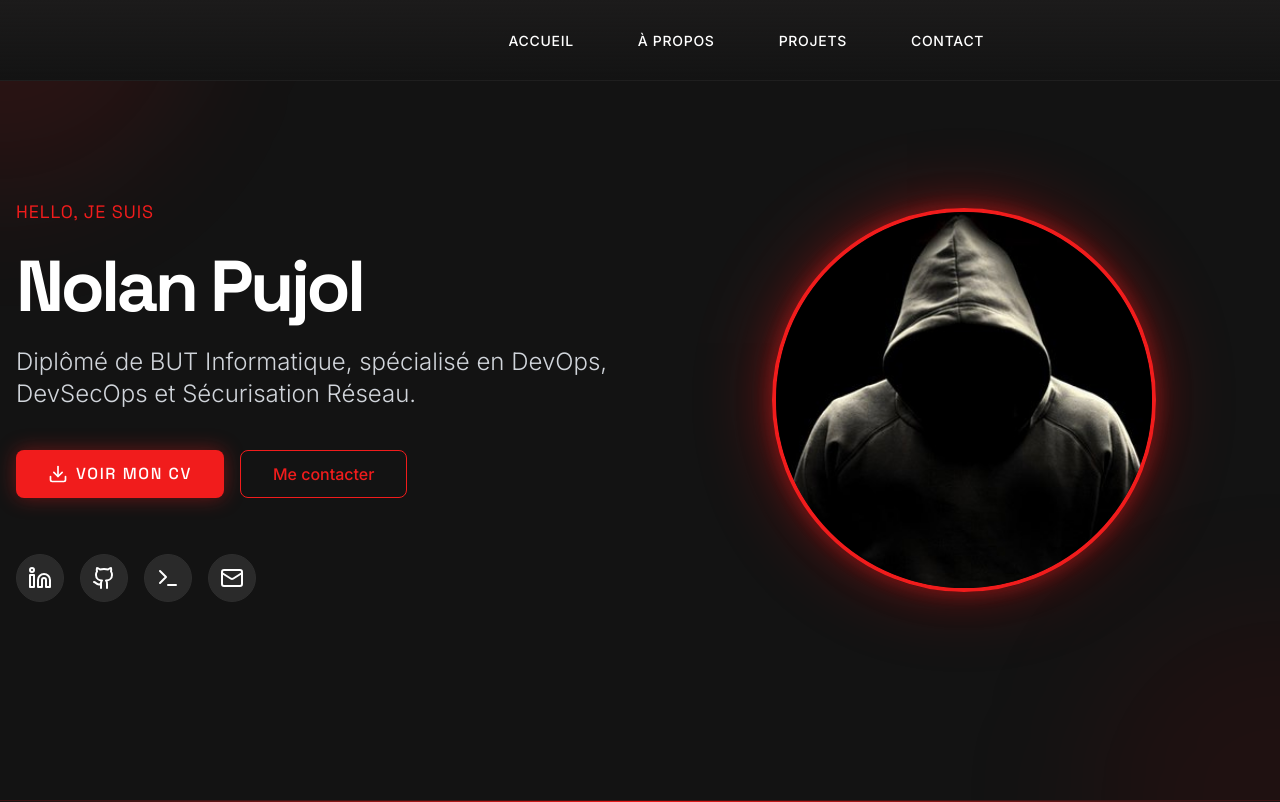
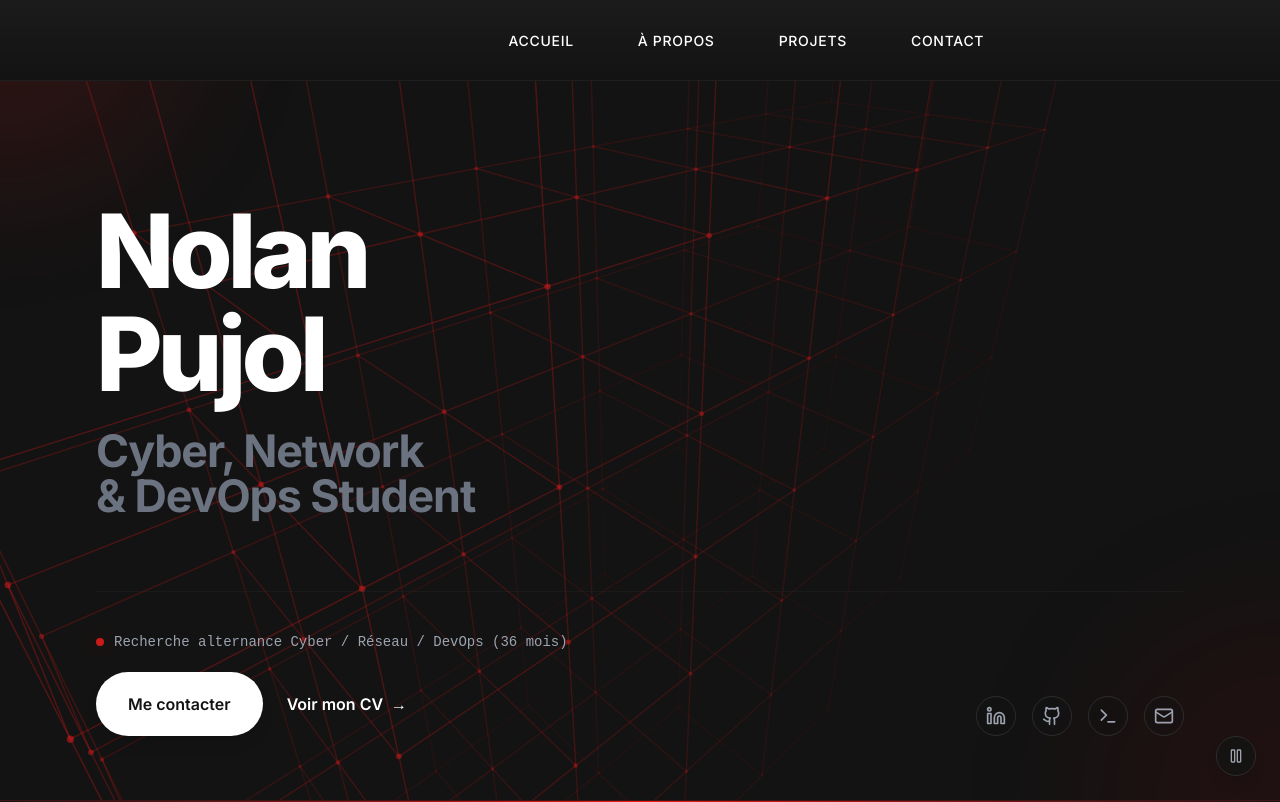
Before and after one commit to Cern667/portfolio_nolan, a Next.js app: page / in a window 1280 px wide. Shown: the top 802 px of the page. Built offline with nearby package versions, Linux system fonts and the light colour scheme.

Commit message:
fix: resolved Vercel build error and updated project filter buttons to match theme

```diff
--- a/app/about/page.tsx
+++ b/app/about/page.tsx
@@ -6,7 +6,7 @@ import Image from "next/image";
 
 export default function About() {
   return (
-    <div className="min-h-screen bg-primary-black text-primary-white selection:bg-primary-kaliRed/20 selection:text-primary-kaliRed pt-24">
+    <div className="min-h-screen bg-transparent text-primary-white selection:bg-primary-kaliRed/20 selection:text-primary-kaliRed pt-24">
       <main className="max-w-screen-2xl mx-auto px-8 py-16">
         {/* Hero Section */}
         <header className="mb-32">
--- a/app/contact/page.tsx
+++ b/app/contact/page.tsx
@@ -6,7 +6,7 @@ import Image from "next/image";
 
 export default function Contact() {
   return (
-    <div className="min-h-screen bg-primary-black text-primary-white flex flex-col pt-24">
+    <div className="min-h-screen bg-transparent text-primary-white flex flex-col pt-24">
       <main className="flex-grow max-w-screen-2xl mx-auto px-8 py-16 w-full">
         {/* Hero Section / Editorial Header */}
         <section className="mb-20 ml-0 md:ml-20 max-w-3xl">
--- a/app/layout.tsx
+++ b/app/layout.tsx
@@ -3,6 +3,7 @@ import { Inter, Space_Grotesk } from "next/font/google";
 import "./globals.css";
 import Header from "@/components/Header";
 import Footer from "@/components/Footer";
+import Cyber3DBackground from "@/components/Cyber3DBackground";
 
 const inter = Inter({ subsets: ["latin"], variable: "--font-inter" });
 const spaceGrotesk = Space_Grotesk({
@@ -31,9 +32,10 @@ export default function RootLayout({
 }) {
   return (
     <html lang="fr" className={`${inter.variable} ${spaceGrotesk.variable}`}>
-      <body className="antialiased">
+      <body className="antialiased relative min-h-screen bg-primary-black text-primary-white">
+        <Cyber3DBackground />
         <Header />
-        <main className="min-h-screen">{children}</main>
+        <main className="min-h-screen relative z-10">{children}</main>
         <Footer />
       </body>
     </html>
--- a/app/page.tsx
+++ b/app/page.tsx
@@ -1,117 +1,90 @@
 "use client";
 
 import { motion } from "framer-motion";
-import Image from "next/image";
 import Link from "next/link";
-import { Download, Github, Linkedin, Mail, Terminal } from "lucide-react";
+import { Github, Linkedin, Mail, Terminal } from "lucide-react";
 import { Button } from "@/components/ui/button";
 
 export default function Home() {
   return (
-    <div className="relative min-h-screen flex items-center justify-center overflow-hidden bg-primary-black">
+    <div className="relative min-h-screen flex flex-col justify-between bg-transparent pt-32 pb-16 px-6 md:px-20 lg:px-24">
       {/* Animated background elements */}
-      <div className="absolute inset-0 overflow-hidden">
+      <div className="absolute inset-0 overflow-hidden pointer-events-none">
         <div className="absolute w-96 h-96 -top-48 -left-48 bg-primary-kaliRed/10 rounded-full blur-3xl" />
         <div className="absolute w-96 h-96 -bottom-48 -right-48 bg-primary-burgundy/10 rounded-full blur-3xl" />
       </div>
 
-      <div className="container mx-auto px-4 py-20 relative z-10">
-        <div className="grid lg:grid-cols-2 gap-12 items-center">
-          {/* Left side - Text content */}
-          <motion.div
-            initial={{ opacity: 0, x: -50 }}
-            animate={{ opacity: 1, x: 0 }}
+      {/* Main Text Content (Centered vertically in the remaining space) */}
+      <div className="flex-grow flex flex-col justify-center my-auto relative z-10">
+        <div className="space-y-6">
+          <motion.h1
+            initial={{ opacity: 0, y: 30 }}
+            animate={{ opacity: 1, y: 0 }}
             transition={{ duration: 0.8, ease: "easeOut" }}
-            className="space-y-6"
+            className="text-7xl sm:text-8xl md:text-[8vw] font-extrabold text-primary-white tracking-tighter leading-[0.85] font-sans"
           >
-            <motion.p
-              initial={{ opacity: 0 }}
-              animate={{ opacity: 1 }}
-              transition={{ delay: 0.2 }}
-              className="text-primary-kaliRed text-lg font-headline tracking-wider uppercase"
-            >
-              Hello, Je suis
-            </motion.p>
-
-            <motion.h1
-              initial={{ opacity: 0, y: 20 }}
-              animate={{ opacity: 1, y: 0 }}
-              transition={{ delay: 0.4 }}
-              className="text-5xl md:text-7xl font-bold text-primary-white font-headline tracking-tighter"
-            >
-              Nolan Pujol
+            Nolan<br />Pujol
           </motion.h1>
 
-            <motion.p
-              initial={{ opacity: 0, y: 20 }}
+          <motion.h2
+            initial={{ opacity: 0, y: 30 }}
             animate={{ opacity: 1, y: 0 }}
-              transition={{ delay: 0.6 }}
-              className="text-xl md:text-2xl text-gray-300 font-light leading-relaxed"
+            transition={{ duration: 0.8, ease: "easeOut", delay: 0.15 }}
+            className="text-4xl sm:text-5xl md:text-[3.5vw] font-bold text-gray-500 tracking-tight leading-[0.95] font-sans"
           >
-              Diplômé de BUT Informatique, spécialisé en DevOps, DevSecOps et Sécurisation Réseau.
-            </motion.p>
+            Cyber, Network<br />& DevOps Student
+          </motion.h2>
+        </div>
+      </div>
 
+      {/* Footer Area (Status + Actions on the left, Socials on the right) */}
+      <div className="relative z-10 flex flex-col md:flex-row justify-between items-start md:items-end gap-8 pt-10 border-t border-primary-grayBorder/30">
+        {/* Left Side: Status Dot + Pill buttons */}
         <motion.div
           initial={{ opacity: 0, y: 20 }}
           animate={{ opacity: 1, y: 0 }}
-              transition={{ delay: 0.8 }}
-              className="flex gap-4 pt-4"
+          transition={{ duration: 0.6, delay: 0.3 }}
+          className="space-y-5"
         >
+          <div className="flex items-center gap-2.5 text-gray-400 font-mono text-xs md:text-sm">
+            <span className="w-2 h-2 rounded-full bg-primary-kaliRed animate-pulse shadow-glow-red" />
+            <span>Recherche alternance Cyber / Réseau / DevOps (36 mois)</span>
+          </div>
+
+          <div className="flex flex-wrap items-center gap-6">
             <Button
               asChild
               size="lg"
-                className="bg-primary-kaliRed hover:bg-primary-redDark text-white shadow-glow-red font-headline uppercase tracking-widest"
+              className="bg-primary-white hover:bg-gray-200 text-primary-black font-semibold rounded-full px-8 py-5 h-auto text-sm md:text-base transition-all duration-300 shadow-lg"
             >
-                <Link href="/cv/cv_nolan_pujol.pdf" target="_blank" rel="noopener noreferrer">
-                  <Download className="mr-2 h-5 w-5" />
-                  Voir mon CV
-                </Link>
+              <Link href="/contact">Me contacter</Link>
             </Button>
             <Button
               asChild
               size="lg"
-                variant="outline"
-                className="border-primary-kaliRed text-primary-kaliRed hover:bg-primary-kaliRed/10"
+              variant="link"
+              className="text-primary-white hover:text-primary-kaliRed p-0 h-auto text-sm md:text-base font-semibold group"
             >
-                <Link href="/contact">Me contacter</Link>
+              <Link href="/cv/cv_nolan_pujol.pdf" target="_blank" rel="noopener noreferrer" className="flex items-center gap-2">
+                Voir mon CV
+                <span className="group-hover:translate-x-1.5 transition-transform duration-300">→</span>
+              </Link>
             </Button>
+          </div>
         </motion.div>
 
-            {/* Social Links */}
+        {/* Right Side: Social Media Icons */}
         <motion.div
           initial={{ opacity: 0 }}
           animate={{ opacity: 1 }}
-              transition={{ delay: 1 }}
-              className="flex gap-4 pt-8"
+          transition={{ duration: 0.8, delay: 0.45 }}
+          className="flex items-center gap-4"
         >
-              <SocialLink href="https://www.linkedin.com/in/nolan-pujol-a6ab502aa/" icon={<Linkedin />} />
-              <SocialLink href="https://github.com/Cern667" icon={<Github />} />
-              <SocialLink href="https://tryhackme.com/p/cernpentesthelsing" icon={<Terminal />} />
-              <SocialLink href="mailto:nolan.pujol@etu.umontpellier.fr" icon={<Mail />} />
+          <SocialLink href="https://www.linkedin.com/in/nolan-pujol-a6ab502aa/" icon={<Linkedin className="w-5 h-5 text-gray-400 group-hover:text-white transition-colors" />} />
+          <SocialLink href="https://github.com/Cern667" icon={<Github className="w-5 h-5 text-gray-400 group-hover:text-white transition-colors" />} />
+          <SocialLink href="https://tryhackme.com/p/cernpentesthelsing" icon={<Terminal className="w-5 h-5 text-gray-400 group-hover:text-white transition-colors" />} />
+          <SocialLink href="mailto:nolan.pujol@etu.umontpellier.fr" icon={<Mail className="w-5 h-5 text-gray-400 group-hover:text-white transition-colors" />} />
         </motion.div>
-          </motion.div>
-
-          {/* Right side - Profile image */}
-          <motion.div
-            initial={{ opacity: 0, scale: 0.8 }}
-            animate={{ opacity: 1, scale: 1 }}
-            transition={{ duration: 0.8, delay: 0.4 }}
-            className="relative flex justify-center items-center"
-          >
-            <div className="relative w-80 h-80 md:w-96 md:h-96">
-              <div className="absolute inset-0 bg-gradient-to-br from-primary-kaliRed to-primary-burgundy rounded-full blur-2xl opacity-30 animate-pulse" />
-              <div className="relative w-full h-full rounded-full overflow-hidden border-4 border-primary-kaliRed shadow-glow-kali">
-                <Image
-                  src="/images/hacker.jpg"
-                  alt="Nolan Pujol"
-                  fill
-                  className="object-cover"
-                  priority
-                />
-              </div>
-            </div>
-          </motion.div>
-        </div>
       </div>
     </div>
   );
@@ -123,9 +96,9 @@ function SocialLink({ href, icon }: { href: string; icon: React.ReactNode }) {
       href={href}
       target="_blank"
       rel="noopener noreferrer"
-      whileHover={{ scale: 1.2, rotate: 5 }}
-      whileTap={{ scale: 0.9 }}
-      className="w-12 h-12 flex items-center justify-center rounded-full bg-primary-gray hover:bg-primary-kaliRed transition-colors border border-primary-grayBorder hover:border-primary-kaliRed hover:shadow-glow-red"
+      whileHover={{ scale: 1.1 }}
+      whileTap={{ scale: 0.95 }}
+      className="w-10 h-10 flex items-center justify-center rounded-full bg-primary-black/30 hover:bg-primary-kaliRed border border-primary-grayBorder hover:border-primary-kaliRed hover:shadow-glow-red transition-all duration-300 group"
     >
       {icon}
     </motion.a>
--- a/app/projects/[slug]/page.tsx
+++ b/app/projects/[slug]/page.tsx
@@ -35,7 +35,7 @@ export default function ProjectDetail({
   }
 
   return (
-    <div className="min-h-screen bg-primary-black pt-24 pb-16">
+    <div className="min-h-screen bg-transparent pt-24 pb-16">
       <div className="container mx-auto px-4">
         {/* Back Button */}
         <Button asChild variant="ghost" className="mb-8">
--- a/app/projects/page.tsx
+++ b/app/projects/page.tsx
@@ -33,7 +33,7 @@ export default function Projects() {
   ];
 
   return (
-    <div className="min-h-screen bg-primary-black pt-24 pb-16">
+    <div className="min-h-screen bg-transparent pt-24 pb-16">
       <div className="container mx-auto px-4 md:px-8">
         {/* Header */}
         <motion.div
--- /dev/null
+++ b/components/Cyber3DBackground.tsx
@@ -0,0 +1,273 @@
+"use client";
+
+import { useEffect, useRef, useState } from "react";
+import { Play, Pause } from "lucide-react";
+import { motion, AnimatePresence } from "framer-motion";
+
+interface Point3D {
+  x: number;
+  y: number;
+  z: number;
+  ox: number; // original coordinates
+  oy: number;
+  oz: number;
+}
+
+export default function Cyber3DBackground() {
+  const canvasRef = useRef<HTMLCanvasElement>(null);
+  const containerRef = useRef<HTMLDivElement>(null);
+  const [isPlaying, setIsPlaying] = useState<boolean>(true);
+  const [mounted, setMounted] = useState(false);
+
+  // Mouse positions for parallax
+  const mouseRef = useRef({ x: 0, y: 0, targetX: 0, targetY: 0 });
+
+  // Initialize playback state from localStorage
+  useEffect(() => {
+    setMounted(true);
+    const stored = localStorage.getItem("nolan_cyber_bg_animated");
+    if (stored !== null) {
+      setIsPlaying(stored === "true");
+    }
+  }, []);
+
+  // Handle localStorage updates
+  const togglePlay = () => {
+    const newState = !isPlaying;
+    setIsPlaying(newState);
+    localStorage.setItem("nolan_cyber_bg_animated", String(newState));
+  };
+
+  useEffect(() => {
+    if (!mounted) return;
+
+    const canvas = canvasRef.current;
+    if (!canvas) return;
+
+    const ctx = canvas.getContext("2d");
+    if (!ctx) return;
+
+    let animationFrameId: number;
+    let width = (canvas.width = window.innerWidth);
+    let height = (canvas.height = window.innerHeight);
+
+    // Track window resize
+    const handleResize = () => {
+      if (!canvas) return;
+      width = canvas.width = window.innerWidth;
+      height = canvas.height = window.innerHeight;
+    };
+    window.addEventListener("resize", handleResize);
+
+    // Track mouse movement
+    const handleMouseMove = (e: MouseEvent) => {
+      // Normalize mouse positions to range [-1, 1]
+      mouseRef.current.targetX = (e.clientX / window.innerWidth) * 2 - 1;
+      mouseRef.current.targetY = (e.clientY / window.innerHeight) * 2 - 1;
+    };
+    window.addEventListener("mousemove", handleMouseMove);
+
+    // 3D Grid Parameters
+    const gridCols = 8;
+    const gridRows = 8;
+    const gridDepth = 3;
+    const spacing = 180;
+    const points: Point3D[] = [];
+
+    // Generate grid points in 3D centered at (0, 0, 0)
+    const startX = -((gridCols - 1) * spacing) / 2;
+    const startY = -((gridRows - 1) * spacing) / 2;
+    const startZ = -((gridDepth - 1) * spacing) / 2;
+
+    for (let c = 0; c < gridCols; c++) {
+      for (let r = 0; r < gridRows; r++) {
+        for (let d = 0; d < gridDepth; d++) {
+          const x = startX + c * spacing;
+          const y = startY + r * spacing;
+          const z = startZ + d * spacing;
+          points.push({ x, y, z, ox: x, oy: y, oz: z });
+        }
+      }
+    }
+
+    // 3D rotation angles
+    let angleX = 0.0003;
+    let angleY = 0.0005;
+    let rotX = 0.4; // initial tilt
+    let rotY = 0.6; // initial turn
+
+    const fov = 800; // perspective depth
+
+    // Animation Render Loop
+    const render = () => {
+      ctx.clearRect(0, 0, width, height);
+
+      // Smooth mouse parallax interpolation
+      mouseRef.current.x += (mouseRef.current.targetX - mouseRef.current.x) * 0.05;
+      mouseRef.current.y += (mouseRef.current.targetY - mouseRef.current.y) * 0.05;
+
+      // Base rotation when playing, stationary with mouse parallax when paused
+      if (isPlaying) {
+        rotX += angleX;
+        rotY += angleY;
+      }
+
+      // Add mouse offsets for interactive depth
+      const currentRotX = rotX + mouseRef.current.y * 0.15;
+      const currentRotY = rotY + mouseRef.current.x * 0.15;
+
+      const cosX = Math.cos(currentRotX);
+      const sinX = Math.sin(currentRotX);
+      const cosY = Math.cos(currentRotY);
+      const sinY = Math.sin(currentRotY);
+
+      // Project 3D points
+      const projected: { x: number; y: number; depth: number; originalPoint: Point3D }[] = [];
+
+      points.forEach((p) => {
+        // Rotate Y-axis
+        let x1 = p.ox * cosY - p.oz * sinY;
+        let z1 = p.ox * sinY + p.oz * cosY;
+
+        // Rotate X-axis
+        let y2 = p.oy * cosX - z1 * sinX;
+        let z2 = p.oy * sinX + z1 * cosX;
+
+        // Perspective projection formula
+        const distanceZ = z2 + 1000; // push grid backward
+        const scale = fov / distanceZ;
+        const screenX = x1 * scale + width / 2;
+        const screenY = y2 * scale + height / 2;
+
+        projected.push({
+          x: screenX,
+          y: screenY,
+          depth: distanceZ,
+          originalPoint: p,
+        });
+      });
+
+      // Draw Grid Connections (Lines)
+      ctx.lineWidth = 1.5;
+      for (let i = 0; i < projected.length; i++) {
+        const p1 = projected[i];
+
+        // Skip drawing off-screen nodes to save draw calls
+        if (p1.x < -100 || p1.x > width + 100 || p1.y < -100 || p1.y > height + 100) {
+          continue;
+        }
+
+        // Draw connections only to nearest neighbors in 3D grid index space
+        // Let's connect along rows, cols, depth to create a mesh
+        // Finding neighbors by index offset
+        const idx = i;
+        const colIdx = Math.floor(idx / (gridRows * gridDepth));
+        const rowIdx = Math.floor((idx % (gridRows * gridDepth)) / gridDepth);
+        const depthIdx = idx % gridDepth;
+
+        const neighbors: number[] = [];
+        if (colIdx < gridCols - 1) neighbors.push(idx + gridRows * gridDepth); // Right neighbor
+        if (rowIdx < gridRows - 1) neighbors.push(idx + gridDepth); // Down neighbor
+        if (depthIdx < gridDepth - 1) neighbors.push(idx + 1); // Depth neighbor
+
+        neighbors.forEach((nIdx) => {
+          const p2 = projected[nIdx];
+
+          // Connect if depth permits
+          const avgDepth = (p1.depth + p2.depth) / 2;
+          const maxDepth = 1500;
+          if (avgDepth > maxDepth) return;
+
+          // Opacity decreases with distance/depth
+          const depthRatio = 1 - (avgDepth - 500) / (maxDepth - 500);
+          const opacity = Math.max(0, Math.min(0.28, depthRatio * 0.28));
+
+          if (opacity > 0) {
+            // Draw gradient lines to represent networking/cyber nodes
+            ctx.beginPath();
+            ctx.moveTo(p1.x, p1.y);
+            ctx.lineTo(p2.x, p2.y);
+            // KaliRed color palette theme: rgba(241, 28, 28, opacity)
+            ctx.strokeStyle = `rgba(241, 28, 28, ${opacity})`;
+            ctx.stroke();
+          }
+        });
+      }
+
+      // Draw Nodes (Dots)
+      projected.forEach((p) => {
+        if (p.x < 0 || p.x > width || p.y < 0 || p.y > height) return;
+
+        const maxDepth = 1500;
+        if (p.depth > maxDepth) return;
+
+        const depthRatio = 1 - (p.depth - 500) / (maxDepth - 500);
+        const size = Math.max(1.0, depthRatio * 3.5);
+        const opacity = Math.max(0, Math.min(0.5, depthRatio * 0.5));
+
+        if (opacity > 0) {
+          ctx.beginPath();
+          ctx.arc(p.x, p.y, size, 0, Math.PI * 2);
+          ctx.fillStyle = `rgba(241, 28, 28, ${opacity})`;
+          ctx.fill();
+
+          // Highlight some nodes randomly for dynamic cyber data feel
+          if (Math.random() < 0.0001 && isPlaying) {
+            ctx.beginPath();
+            ctx.arc(p.x, p.y, size * 2.5, 0, Math.PI * 2);
+            ctx.fillStyle = "rgba(241, 28, 28, 0.85)";
+            ctx.fill();
+            // outer glow ring
+            ctx.beginPath();
+            ctx.arc(p.x, p.y, size * 5, 0, Math.PI * 2);
+            ctx.strokeStyle = "rgba(241, 28, 28, 0.5)";
+            ctx.stroke();
+          }
+        }
+      });
+
+      animationFrameId = requestAnimationFrame(render);
+    };
+
+    render();
+
+    return () => {
+      cancelAnimationFrame(animationFrameId);
+      window.removeEventListener("resize", handleResize);
+      window.removeEventListener("mousemove", handleMouseMove);
+    };
+  }, [isPlaying, mounted]);
+
+  if (!mounted) return null;
+
+  return (
+    <>
+      <div ref={containerRef} className="fixed inset-0 w-full h-full pointer-events-none z-0">
+        {/* Background Canvas */}
+        <canvas
+          ref={canvasRef}
+          className="absolute inset-0 w-full h-full bg-transparent"
+          style={{ mixBlendMode: "screen" }}
+        />
+      </div>
+
+      {/* Floating Toggle Controls */}
+      <div className="fixed bottom-6 right-6 pointer-events-auto flex items-center gap-2 z-50">
+        <motion.button
+          onClick={togglePlay}
+          whileHover={{ scale: 1.05 }}
+          whileTap={{ scale: 0.95 }}
+          className="flex items-center justify-center w-10 h-10 rounded-full bg-primary-black/80 hover:bg-primary-kaliRed border border-primary-grayBorder hover:border-primary-kaliRed text-primary-white shadow-lg backdrop-blur-md transition-all duration-300 group hover:shadow-glow-red"
+          aria-label={isPlaying ? "Pause background animation" : "Play background animation"}
+          title={isPlaying ? "Mettre en pause l'animation" : "Lancer l'animation"}
+        >
+          {isPlaying ? (
+            <Pause className="w-4 h-4 text-gray-400 group-hover:text-white transition-colors" />
+          ) : (
+            <Play className="w-4 h-4 text-primary-kaliRed group-hover:text-white transition-colors ml-0.5" />
+          )}
+        </motion.button>
+      </div>
+    </>
+  );
+}
```
Also changed, not shown: public/images/cyber_corporate.png (added), 1 other file (tests, documents, lock files or other folders). Lines whose indentation alone changed are shown as unchanged.
